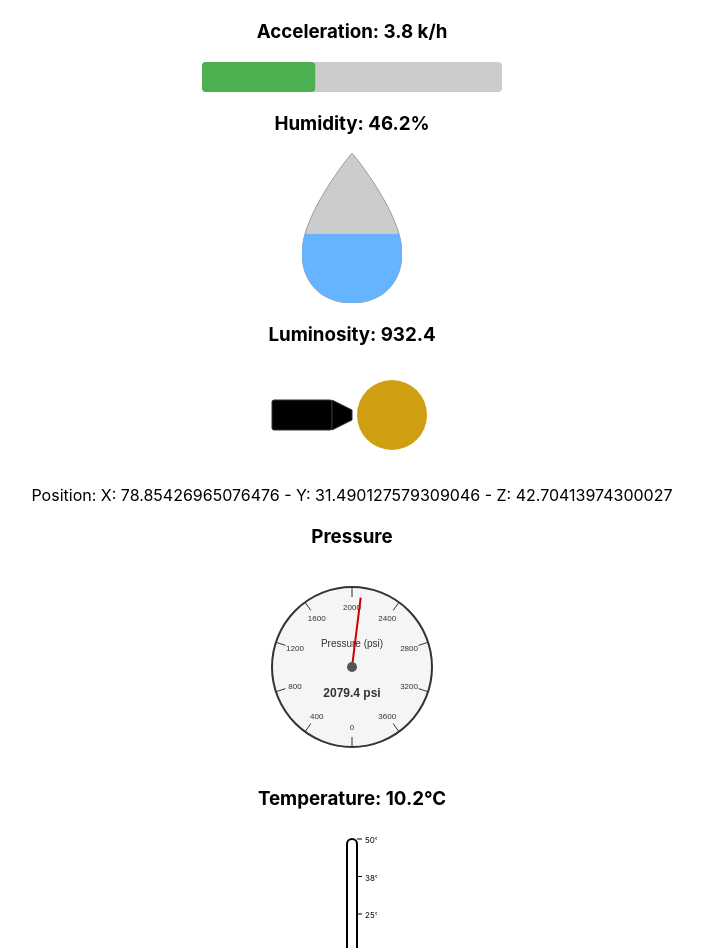
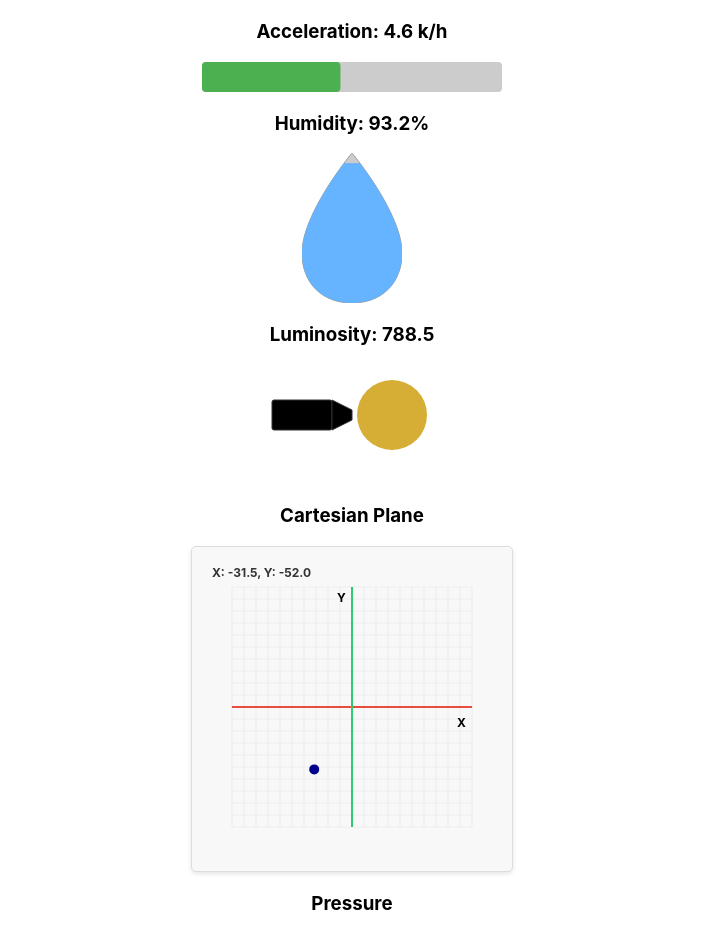
Before and after one commit to vitormcruz/SensorReact, a React (Create React App) app: page / in a window 1280 px wide. Shown: the top 948 px of the page, without its empty margins (288-991 px from the left). Built offline with nearby package versions, Linux system fonts and the light colour scheme.

Commit message:
Adding Position

```diff
--- a/src/App.js
+++ b/src/App.js
@@ -5,6 +5,7 @@ import Thermometer from "./components/thermometer/Thermometer";
 import HumidityDrop from "./components/humidity/Humidity";
 import Luminosity from "./components/luminosity/Luminosity";
 import Pressure from "./components/pressure/Pressure";
+import Position from "./components/position/Position";
 
 let initialized = false;
 
@@ -24,9 +25,8 @@ function generateSensorData() {
            humidity: Math.random() * 100,
            lightIntensity: Math.random() * 1000,
            position: {
-            x: Math.random() * 100,
-            y: Math.random() * 100,
-            z: Math.random() * 100
+            x: Math.random() * 100 * Math.sign(Math.random() - 0.5),
+            y: Math.random() * 100 * Math.sign(Math.random() - 0.5),
           },
           pressure: Math.random() * 4000,
           temperature: Math.random() * 50
@@ -34,6 +34,7 @@ function generateSensorData() {
 }
 
 function App() {
+    Math.sign(Math.random() - 0.5)
     const [sensorData, setSensorData] = useState(generateSensorData());
 
     initializeApp({sensorData, setSensorData});
@@ -43,7 +44,7 @@ function App() {
           <Accelerometer acceleration={sensorData.accelaration} maxAccel={10} />
           <HumidityDrop humidity={sensorData.humidity} maxHumidity={100} />
           <Luminosity luminosity={sensorData.lightIntensity} maxLuminosity={1000} />
-          Position: X: {sensorData.position.x} - Y: {sensorData.position.y} - Z: {sensorData.position.z} <br/>
+          <Position positionX={sensorData.position.x} positionY={sensorData.position.y}/>
           <Pressure pressure={sensorData.pressure} maxPressure={4000} />
           <Thermometer temperature={sensorData.temperature} maxTemp={50} />
       </div>
--- /dev/null
+++ b/src/components/position/Position.css
@@ -0,0 +1,47 @@
+.cartesian-plane-container {
+  display: flex;
+  flex-direction: column;
+  align-items: center;
+  margin: 20px;
+}
+
+.cartesian-svg-container {
+  border: 1px solid #ddd;
+  border-radius: 5px;
+  background-color: #f8f8f8;
+  padding: 10px;
+  box-shadow: 0 2px 4px rgba(0, 0, 0, 0.1);
+}
+
+.grid-line {
+  stroke: #e0e0e0;
+  stroke-width: 0.5;
+}
+
+.axis {
+  stroke-width: 2;
+}
+
+.x-axis {
+  stroke: #e74c3c;
+}
+
+.y-axis {
+  stroke: #2ecc71;
+}
+
+.axis-label {
+  font-size: 12px;
+  font-weight: bold;
+}
+
+.plot-point {
+  fill: darkblue;
+  stroke: none;
+}
+
+.coordinates-text {
+  fill: #333;
+  font-size: 12px;
+  font-weight: bold;
+}
--- /dev/null
+++ b/src/components/position/Position.js
@@ -0,0 +1,105 @@
+import React from 'react';
+import './Position.css';
+
+const Position = ({ positionX, positionY }) => {
+  // SVG dimensions
+  const width = 300;
+  const height = 300;
+  const centerX = width / 2;
+  const centerY = height / 2;
+
+  // Maximum coordinate values
+  const maxCoord = 100;
+
+  // Convert cartesian coordinates to SVG coordinates
+  const toSvgCoords = (x, y) => {
+    // In SVG, (0,0) is top-left corner, so we need to flip Y axis
+    const svgX = centerX + (x / maxCoord) * (width * 0.4);
+    const svgY = centerY - (y / maxCoord) * (height * 0.4);
+
+    return { x: svgX, y: svgY };
+  };
+
+  // Calculate point position
+  const pointPosition = toSvgCoords(positionX, positionY);
+
+  // Generate grid lines
+  const createGrid = () => {
+    const lines = [];
+    const gridSize = 10;
+
+    for (let i = -gridSize; i <= gridSize; i++) {
+      // Skip center lines (will be drawn as axes)
+      if (i === 0) continue;
+
+      const coord = (i / gridSize) * maxCoord;
+
+      // Horizontal line
+      const hStart = toSvgCoords(-maxCoord, coord);
+      const hEnd = toSvgCoords(maxCoord, coord);
+
+      // Vertical line
+      const vStart = toSvgCoords(coord, -maxCoord);
+      const vEnd = toSvgCoords(coord, maxCoord);
+
+      lines.push(
+        <line key={`h-${i}`} x1={hStart.x} y1={hStart.y} x2={hEnd.x} y2={hEnd.y} className="grid-line" />,
+        <line key={`v-${i}`} x1={vStart.x} y1={vStart.y} x2={vEnd.x} y2={vEnd.y} className="grid-line" />
+      );
+    }
+    return lines;
+  };
+
+  // Create axes
+  const xStart = toSvgCoords(-maxCoord, 0);
+  const xEnd = toSvgCoords(maxCoord, 0);
+  const yStart = toSvgCoords(0, -maxCoord);
+  const yEnd = toSvgCoords(0, maxCoord);
+
+  return (
+    <div className="cartesian-plane-container">
+      <h3>Cartesian Plane</h3>
+      <div className="cartesian-svg-container">
+        <svg width={width} height={height} viewBox={`0 0 ${width} ${height}`}>
+          {/* Grid lines */}
+          {createGrid()}
+
+          {/* X and Y axes */}
+          <line
+            x1={xStart.x}
+            y1={xStart.y}
+            x2={xEnd.x}
+            y2={xEnd.y}
+            className="axis x-axis"
+          />
+          <line
+            x1={yStart.x}
+            y1={yStart.y}
+            x2={yEnd.x}
+            y2={yEnd.y}
+            className="axis y-axis"
+          />
+
+          {/* Axis labels */}
+          <text x={xEnd.x - 15} y={xEnd.y + 20} className="axis-label">X</text>
+          <text x={yEnd.x - 15} y={yEnd.y + 15} className="axis-label">Y</text>
+
+          {/* Point marker */}
+          <circle
+            cx={pointPosition.x}
+            cy={pointPosition.y}
+            r={5}
+            className="plot-point"
+          />
+
+          {/* Coordinates text display */}
+          <text x={10} y={20} className="coordinates-text">
+            X: {positionX.toFixed(1)}, Y: {positionY.toFixed(1)}
+          </text>
+        </svg>
+      </div>
+    </div>
+  );
+};
+
+export default Position;
```
